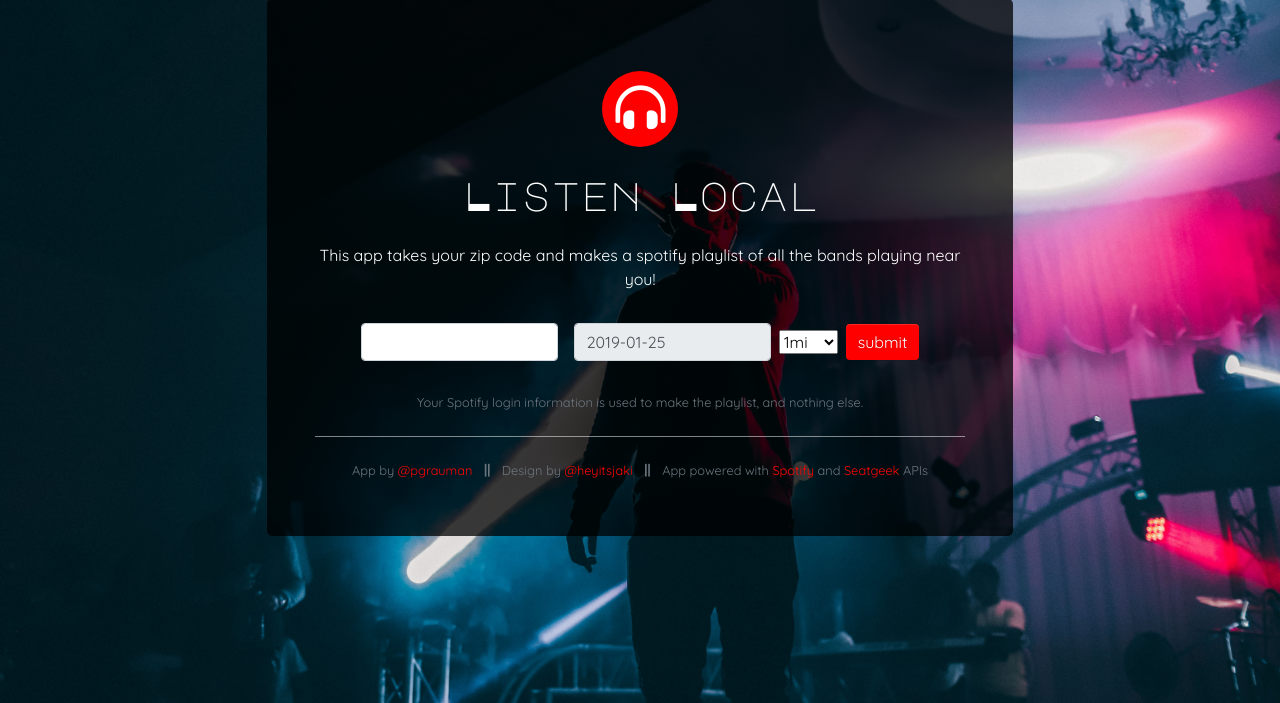
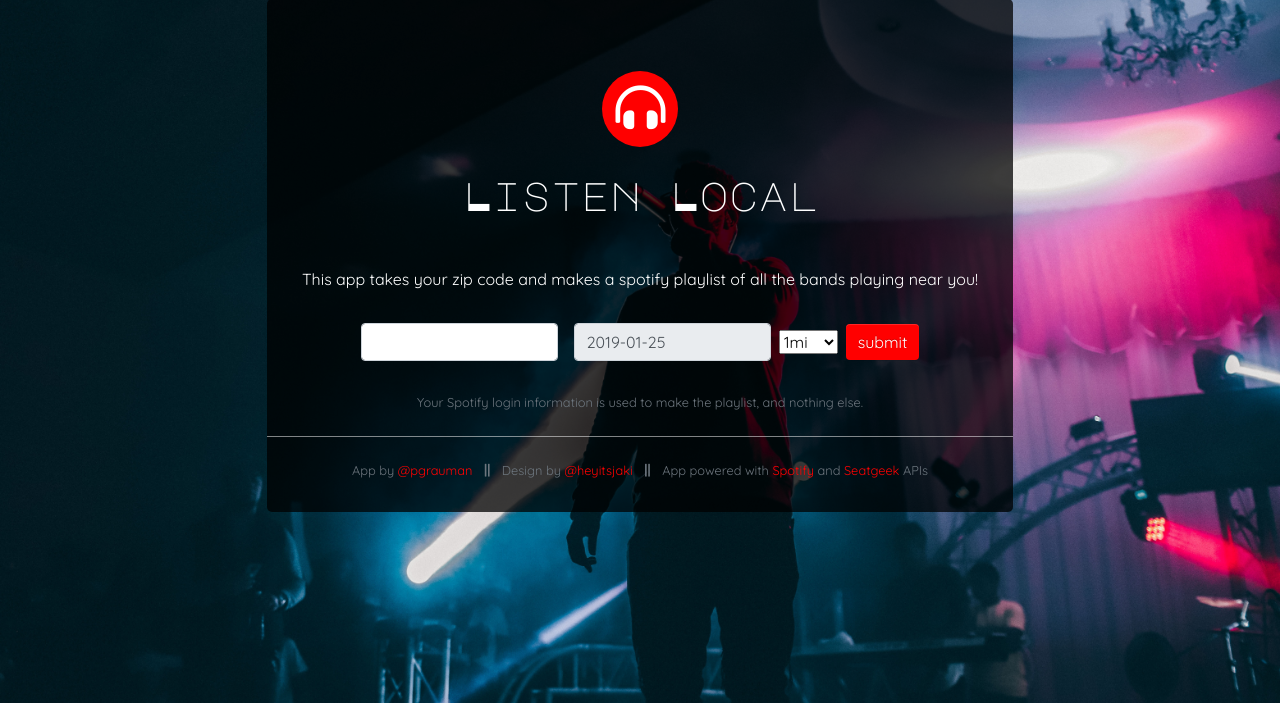
Before and after one commit to pgrauman/listen-local-app, a Flask app: page / in a window 1280 px wide. Shown: the part 97-800 px from the top of the page. Run offline with Flask 2, Linux system fonts and the light colour scheme; some libraries are stand-ins or nearby versions.

Commit message:
style tweaks from heyitsjaki

```diff
--- a/listen_local_app/functions.py
+++ b/listen_local_app/functions.py
@@ -188,7 +188,7 @@ def make_spotify_play_button(uri, height=380, width=300):
     uri2url = "/".join(uri.split(":")[1:])
     return (f'<iframe src="https://open.spotify.com/embed/{uri2url}"'
             f' width="{width}" height="{height}" frameborder="0"'
-            ' allowtransparency="true" allow="encrypted-media"></iframe>')
+            ' allowtransparency="true" allow="encrypted-media" class="mx-0"></iframe>')
 
 
 # Exceptions defined Here
--- a/listen_local_app/templates/layout.html
+++ b/listen_local_app/templates/layout.html
@@ -23,10 +23,12 @@
 </head>
 
 <section class="py-5 h-100">
-   <div class="my-5 p-5 mx-auto col-md-7 col-lg-7 col-xl-7 col-10 text-center" id="appbody">
+   <div class="my-5 py-4 px-0 mx-auto col-md-7 col-lg-7 col-xl-7 col-10 text-center" id="appbody">
+      <div class="mx-4 my-5 px-4">
         <a href="/"><span style="color:white"><i class="fas fa-headphones-alt mainicon  mx-auto my-4"></i></span></a>
         <h1 class="heading mb-4">Listen Local</h1>
-
+        {% block success %}{% endblock %}
+      </div>
         {% block content %}{% endblock %}
 
         <p class="small text-muted">Your Spotify login information is used to make the playlist, and nothing else.</p>
--- a/listen_local_app/templates/results.html
+++ b/listen_local_app/templates/results.html
@@ -1,7 +1,11 @@
 {% extends "layout.html" %}
 
+{% block success %}
+<h3 class="mt-5 mb-4">Success! <br class="d-auto d-xl-none d-lg-none">Enjoy your playlist</h3>
+{% endblock %}
+
 {% block content %}
-<h3 class="mt-5 mb-4">Success! <br class="d-auto d-xl-none d-lg-none">Enjoy your playlist</h3>
+
 {{playlist_html|safe}}
 
 <div class="mx-4 my-5 px-4">
```
